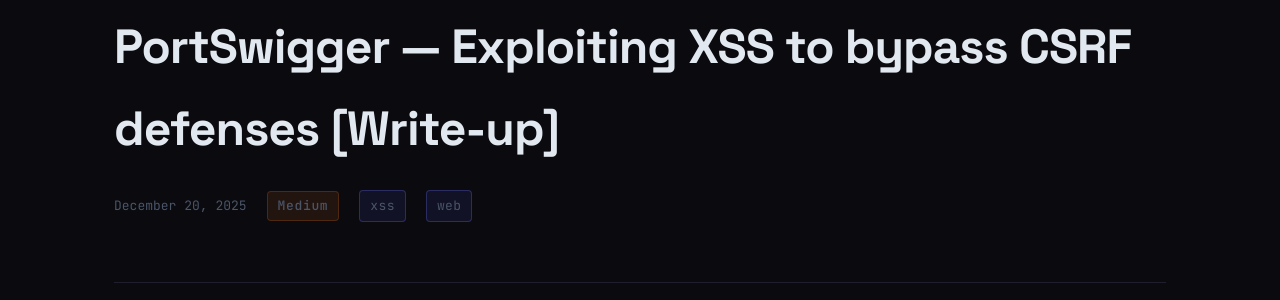
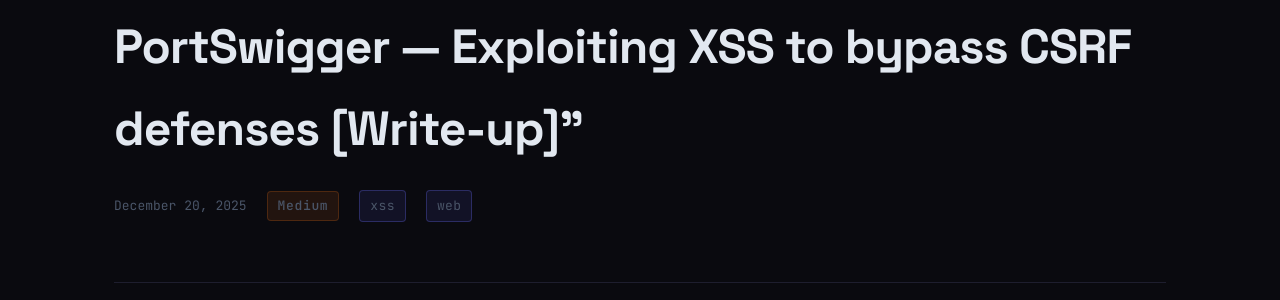
Before and after one commit to CyberKRY/CyberKRY.github.io, a Jekyll site: the page built from _posts/2025-12-20-portswigger-Lab: Exploiting XSS to bypass CSRF defenses.md, in a window 1280 px wide and 900 px high. Shown: the part 150-450 px from the top of the window. Built offline with Jekyll 4.4.1, drawn with Linux system fonts in a browser that asks for light colours.

```diff
--- a/_posts/2025-12-20-portswigger-Lab: Exploiting XSS to bypass CSRF defenses.md
+++ b/_posts/2025-12-20-portswigger-Lab: Exploiting XSS to bypass CSRF defenses.md
@@ -1,6 +1,6 @@
 ---
 layout: post
-title: "PortSwigger — Exploiting XSS to bypass CSRF defenses [Write-up]"
+title: PortSwigger — Exploiting XSS to bypass CSRF defenses [Write-up]"
 date: 2025-12-20
 platform: portswigger
 vulntype: XSS
```
